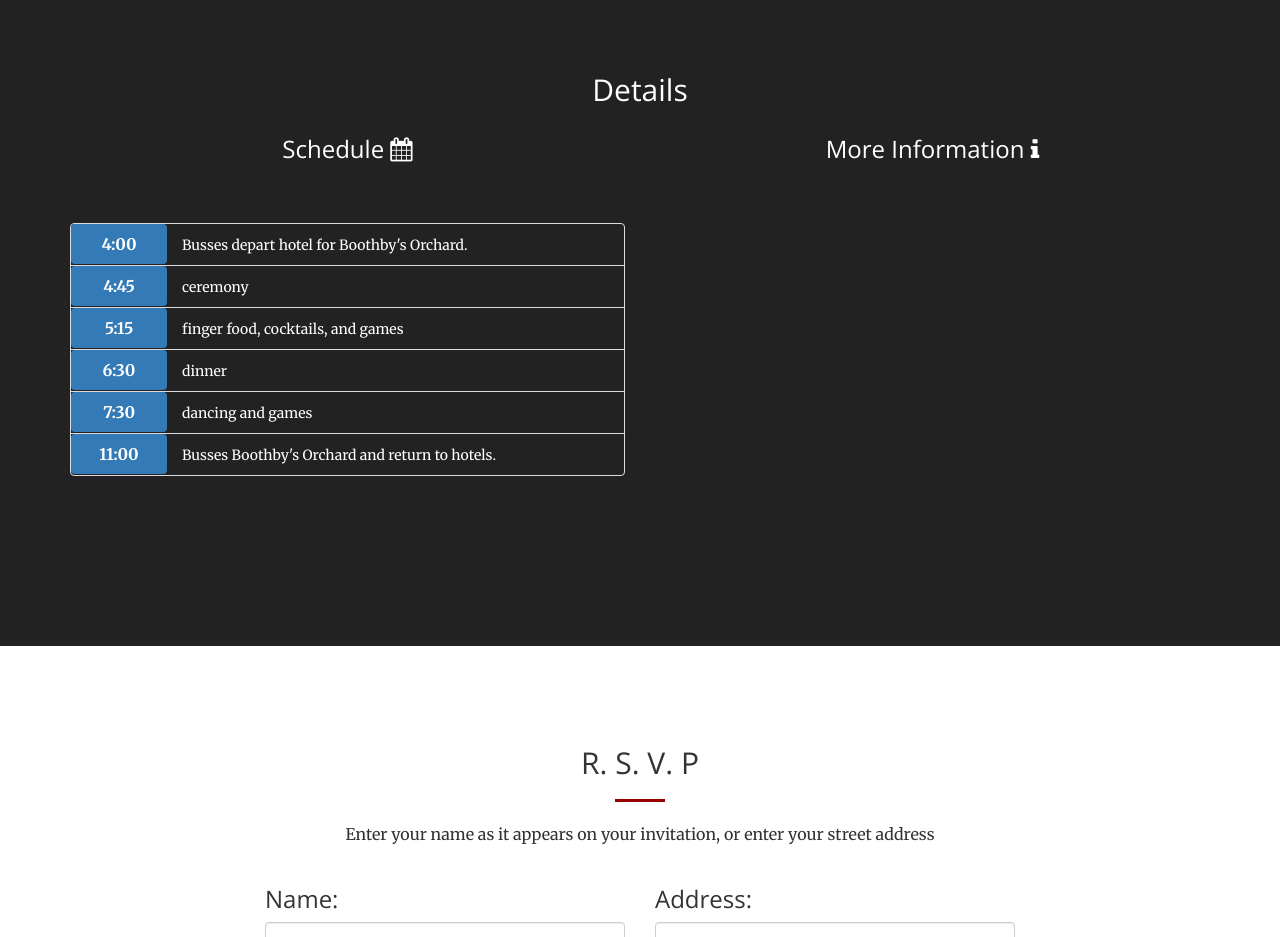
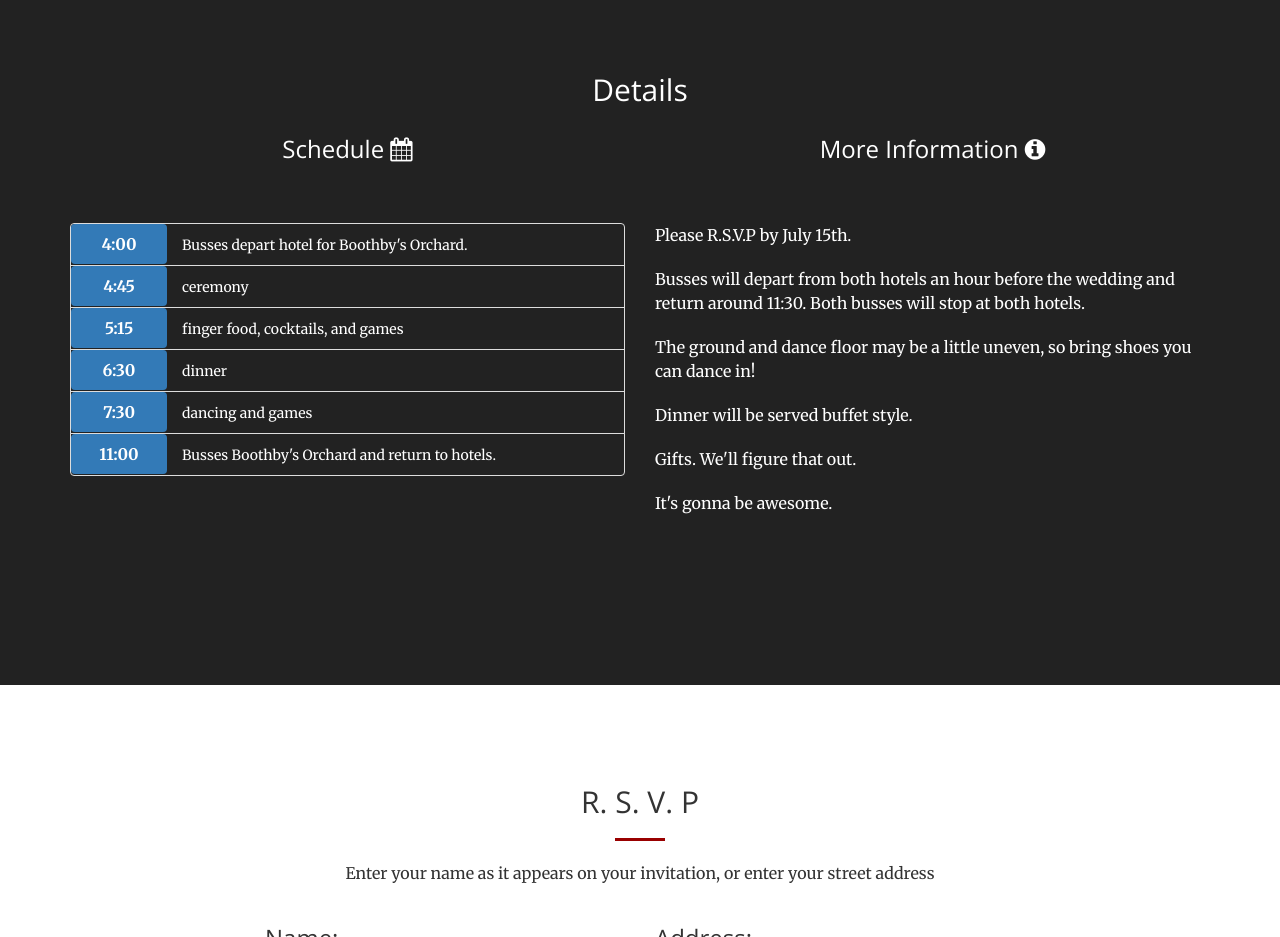
Before and after one commit to flyiniggle/hitched, a website: page index.html in a window 1280 px wide. Shown: the part 2360-3297 px from the top of the page. Drawn offline with nearby package versions, Linux system fonts and the light colour scheme.

Commit message:
some info, partially place-holdery.

```diff
--- a/index.html
+++ b/index.html
@@ -273,7 +273,15 @@
                     </aside>
                 </div>
                 <div class="col-lg-6">
-                    <h3 class="text-center">More Information <span class="fa fa-info" aria-hidden="true"></span></h3>
+                    <h3 class="text-center">More Information <span class="fa fa-info-circle" aria-hidden="true"></span></h3>
+                    <aside>
+                        <p>Please R.S.V.P by July 15th.</p>
+                        <p>Busses will depart from both hotels an hour before the wedding and return around 11:30. Both busses will stop at both hotels.</p>
+                        <p>The ground and dance floor may be a little uneven, so bring shoes you can dance in!</p>
+                        <p>Dinner will be served buffet style.</p>
+                        <p>Gifts. We'll figure that out.</p>
+                        <p>It's gonna be awesome.</p>
+                    </aside>
                 </div>
             </div>
         </div>
```
